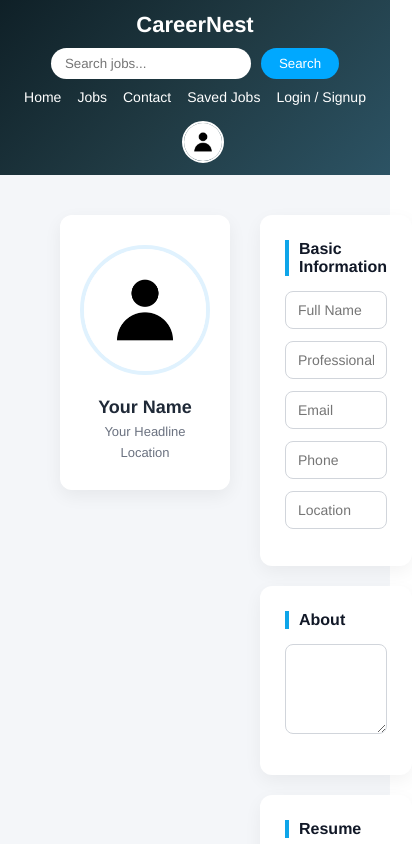
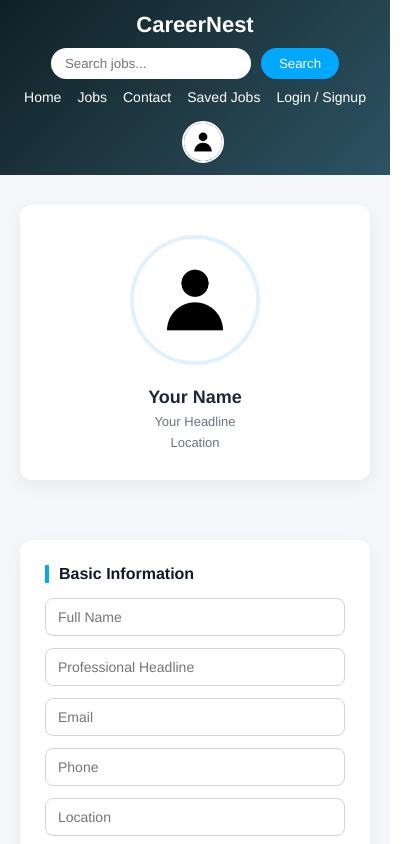
Before and after one commit to Mudit-Pandey44/CareerNest, a React (Vite) app: page /profile in a window 390 px wide. Shown: the top 844 px of the page, 412 px wide, since content can reach past the window. Built offline with nearby package versions, Linux system fonts and the light colour scheme.

Commit message:
Updated UI2

```diff
--- a/src/App.css
+++ b/src/App.css
@@ -943,7 +943,23 @@
   background: #0284c7;
 }
 
+@media (max-width: 768px) {
 
+  .profile-main {
+    flex-direction: column;   /* 2 column → 1 column */
+    padding: 30px 20px;
+  }
+
+  .profile-left {
+    width: 100%;
+    margin-bottom: 30px;
+  }
+
+  .profile-right {
+    width: 100%;
+  }
+
+}
 
 
 /* Save Button */
```
